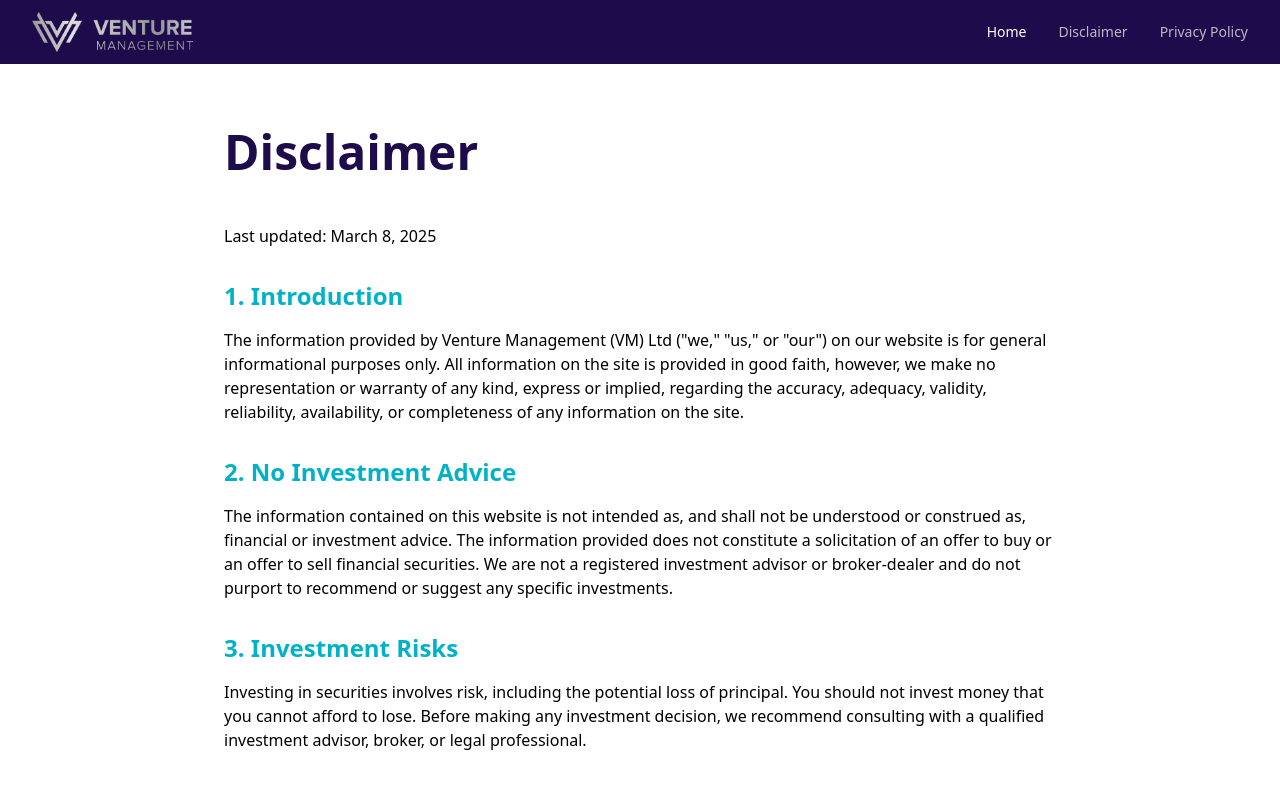
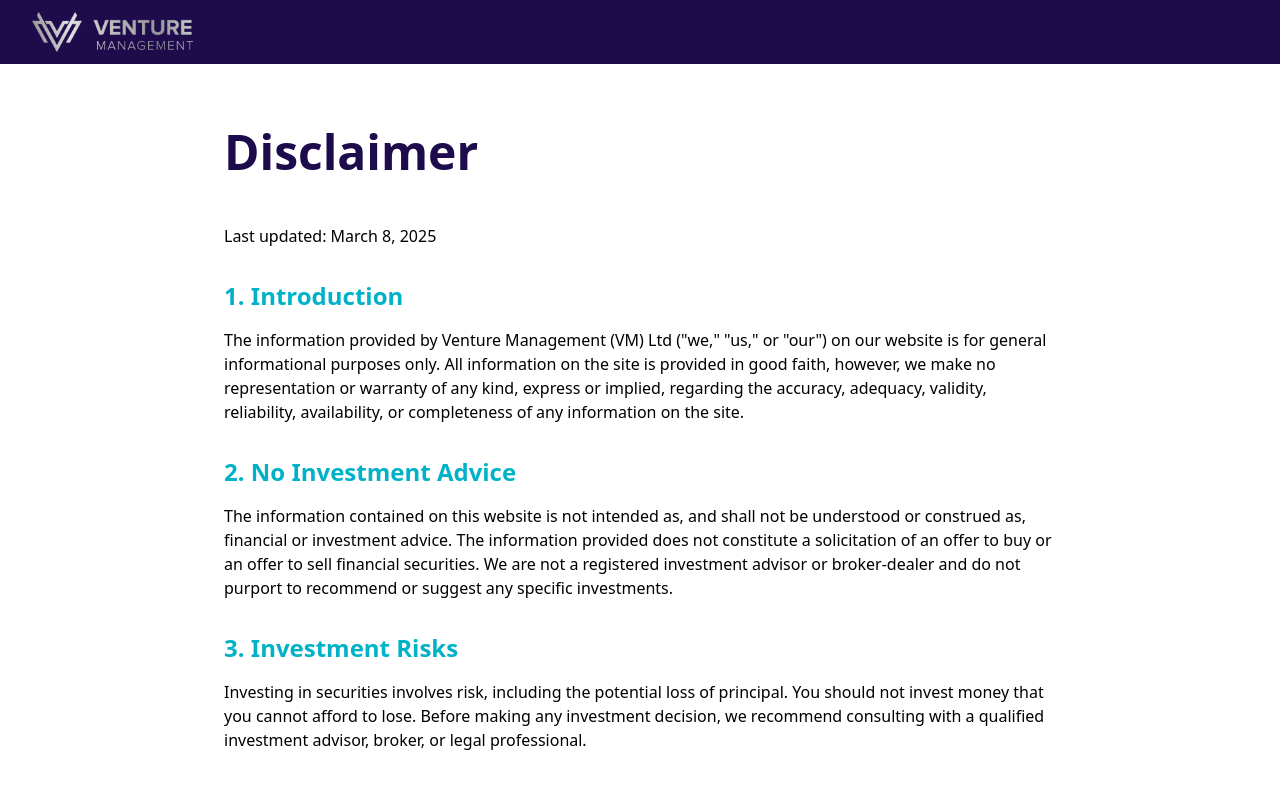
Before and after one commit to trangman/vmsite, a React (Vite) app: page /disclaimer in a window 1280 px wide. Shown: the top 789 px of the page. Built offline with nearby package versions, Linux system fonts and the light colour scheme.

Commit message:
removed links from header

```diff
--- a/src/components/Header.tsx
+++ b/src/components/Header.tsx
@@ -14,11 +14,6 @@ function Header() {
               />
             </a>
           </div>
-          <nav className="hidden md:flex space-x-8">
-            <a href="/" className="text-white hover:text-white/80 text-sm font-medium">Home</a>
-            <a href="/disclaimer" className="text-white/70 hover:text-white text-sm font-medium">Disclaimer</a>
-            <a href="/privacy-policy" className="text-white/70 hover:text-white text-sm font-medium">Privacy Policy</a>
-          </nav>
         </div>
       </div>
     </header>
```
